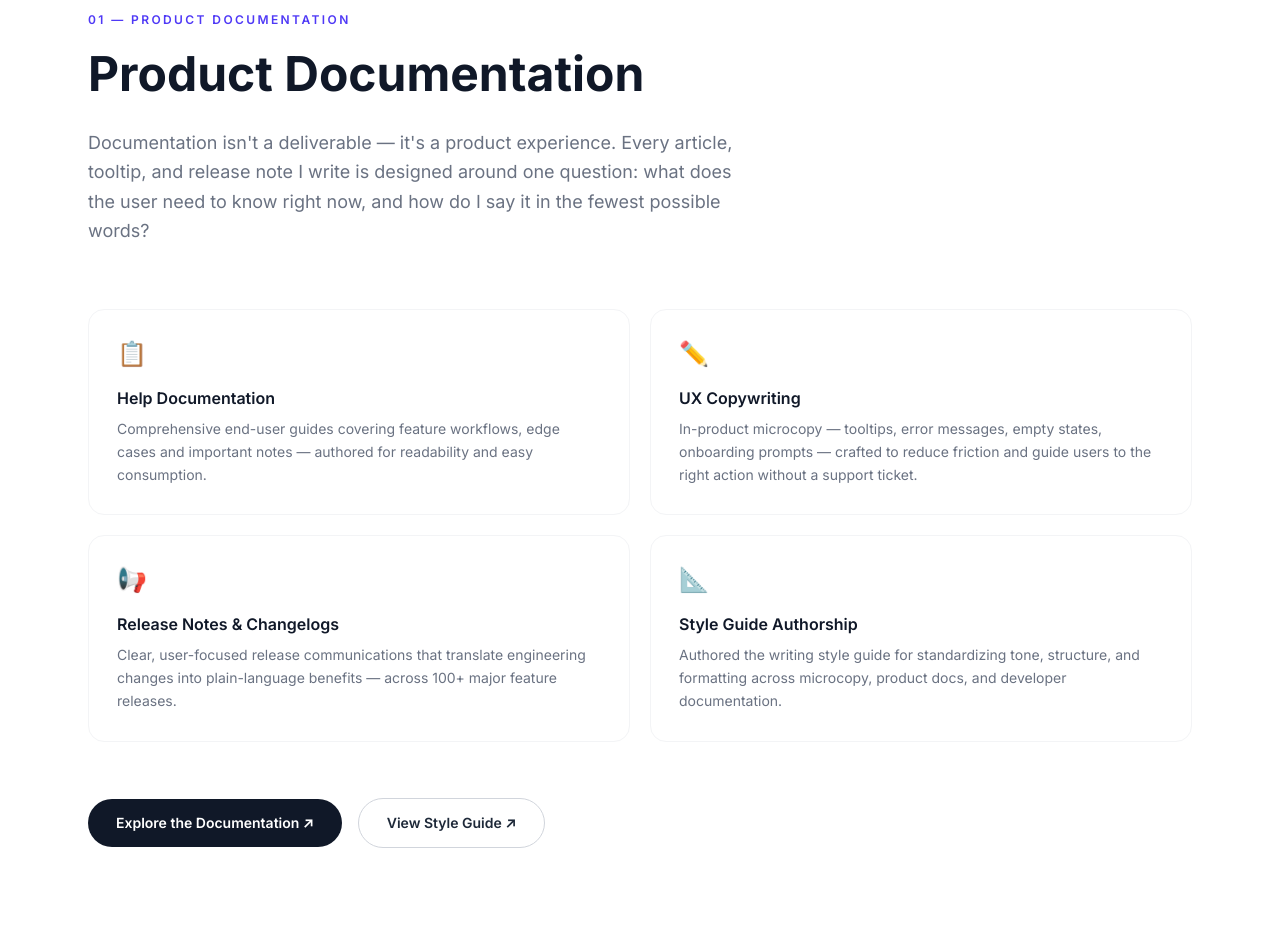
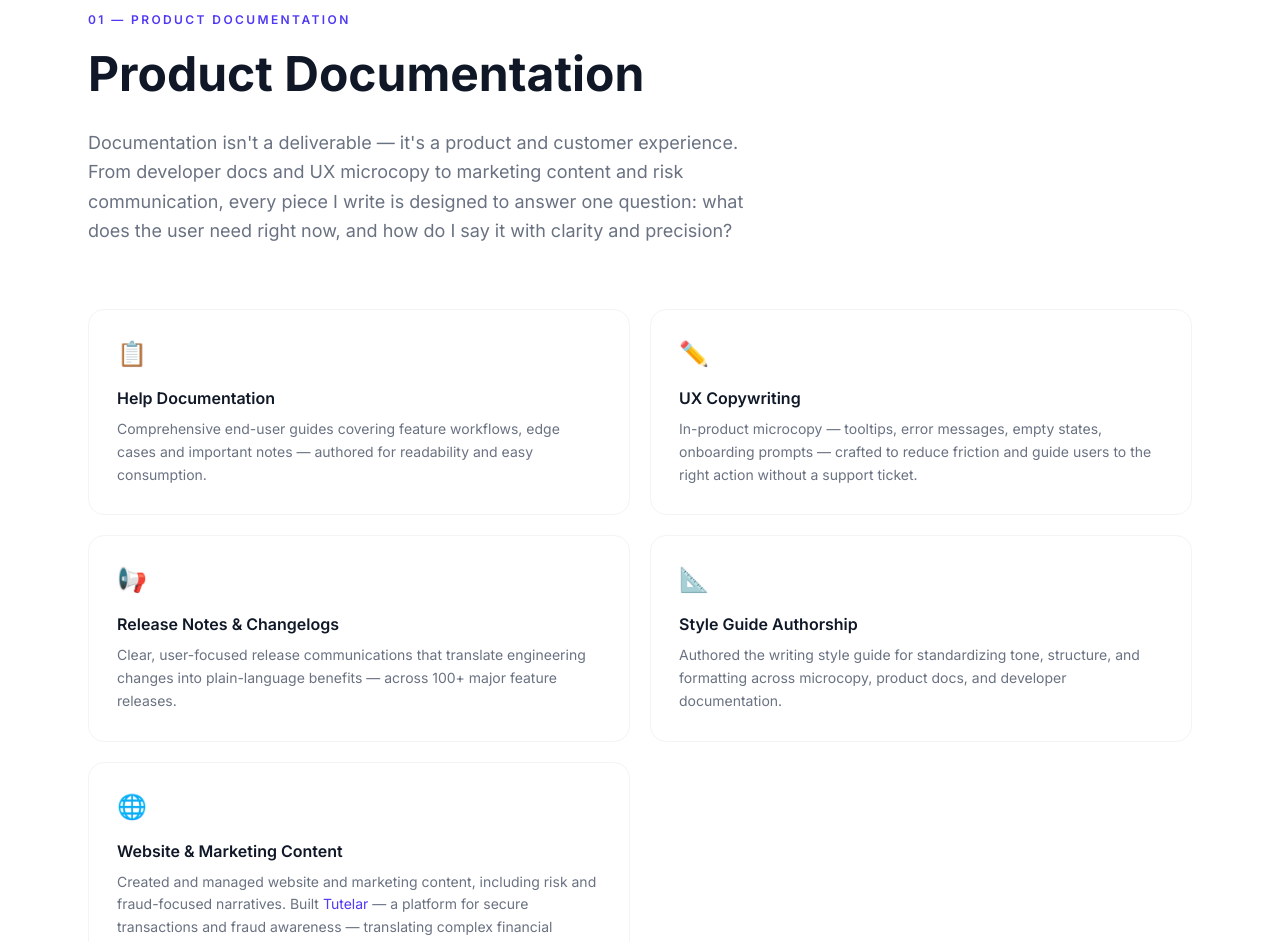
Before and after one commit to Shwe1011/writesbyshwe, a Next.js app: page / in a window 1280 px wide. Shown: the part 900-1842 px from the top of the page. Built offline with nearby package versions, Linux system fonts and the light colour scheme.

Commit message:
included tutelar
Added a new section for website and marketing content, detailing the creation and management of content focused on risk and fraud. Updated the description of documentation to emphasize its role as a product and customer experience.

```diff
--- a/components/ProductDocsSection.tsx
+++ b/components/ProductDocsSection.tsx
@@ -19,6 +19,24 @@ const highlights = [
     title: "Style Guide Authorship",
     desc: "Authored the writing style guide for standardizing tone, structure, and formatting across microcopy, product docs, and developer documentation.",
   },
+  {
+    title: "Website & Marketing Content",
+  icon: "🌐",
+  desc: (
+    <>
+      Created and managed website and marketing content, including risk and fraud-focused narratives. Built{" "}
+      <a
+        href="https://tutelar.io/"
+        target="_blank"
+        rel="noopener noreferrer"
+        className="text-indigo-600 hover:underline"
+      >
+        Tutelar
+      </a>{" "}
+      — a platform for secure transactions and fraud awareness — translating complex financial systems into clear, user-focused experiences.
+    </>
+      ),
+  },
 ];
 
 export default function ProductDocsSection() {
@@ -33,7 +51,7 @@ export default function ProductDocsSection() {
             Product Documentation
           </h2>
           <p className="text-gray-500 text-lg leading-relaxed">
-            Documentation isn&apos;t a deliverable — it&apos;s a product experience. Every article, tooltip, and release note I write is designed around one question: what does the user need to know right now, and how do I say it in the fewest possible words?
+            Documentation isn&apos;t a deliverable — it&apos;s a product and customer experience. From developer docs and UX microcopy to marketing content and risk communication, every piece I write is designed to answer one question: what does the user need right now, and how do I say it with clarity and precision?
           </p>
         </div>
 
```
